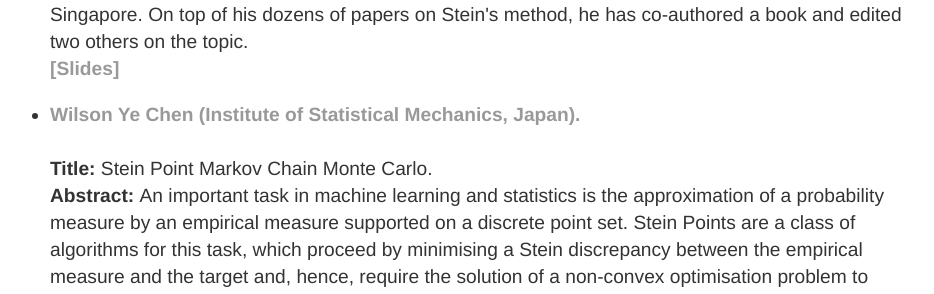
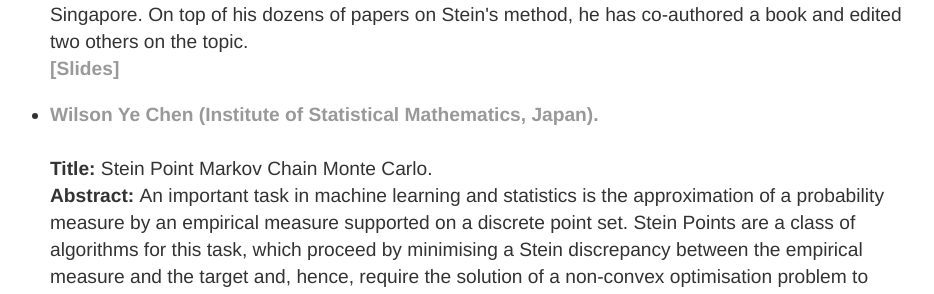
Before and after one commit to steinworkshop/steinworkshop.github.io, a Jekyll site: the page built from index.html, in a window 1280 px wide and 900 px high, scrolled down 3015 px. Shown: the part 156-450 px from the top of the window, without its empty margins (182-1116 px from the left). Built offline with Jekyll 4.4.1, drawn with Linux system fonts in a browser that asks for light colours.

Commit message:
mechanics --> mathematics

```diff
--- a/index.html
+++ b/index.html
@@ -95,7 +95,7 @@ title: ICML Workshop on Stein's Method
 			<a href="https://steinworkshop.github.io/slides/louis_chen.pdf"><strong>[Slides]</strong></a><br/>
 		</li>
 
-		<li> <strong><a href="https://github.com/wilson-ye-chen"> Wilson Ye Chen (Institute of Statistical Mechanics, Japan). </a></strong> <br/><br/>
+		<li> <strong><a href="https://github.com/wilson-ye-chen"> Wilson Ye Chen (Institute of Statistical Mathematics, Japan). </a></strong> <br/><br/>
 
 
 			<strong> Title: </strong> Stein Point Markov Chain Monte Carlo. <br/>
```
